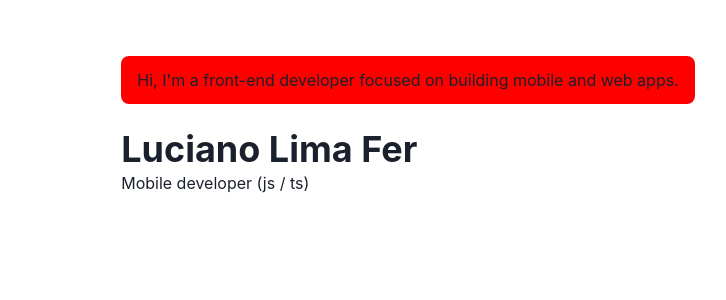
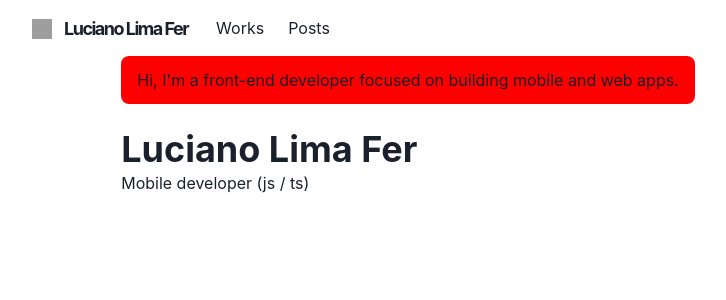
Before and after one commit to lucianolimafer/my-portfolio, a Next.js app: page / in a window 1280 px wide. Shown: the top 300 px of the page, without its empty margins (232-958 px from the left). Built offline with nearby package versions, Linux system fonts and the light colour scheme; grey boxes are pictures that could not be loaded.

Commit message:
:rocket: implement the navbar

```diff
--- a/src/components/layouts/main.js
+++ b/src/components/layouts/main.js
@@ -1,4 +1,5 @@
 import Head from 'next/head';
+import Navbar from '../../components/navbar';
 import { Box, Container } from '@chakra-ui/react';
 
 const Main = ({ children, router }) => {
@@ -8,6 +9,7 @@ const Main = ({ children, router }) => {
         <meta name="viewport" content="width=device-width, initial-scale=1"/>
         <title>Luciano Lima Fer</title>
       </Head>
+      <Navbar path={router.asPath} />
       <Container maxW="container.md" pt={14}>
         {children}
       </Container>
--- /dev/null
+++ b/src/components/navbar.js
@@ -0,0 +1,120 @@
+import Logo from "./logo";
+import NextLink from "next/link";
+import {
+  Container,
+  Box,
+  Link,
+  Stack,
+  Heading,
+  Flex,
+  Menu,
+  MenuItem,
+  MenuList,
+  MenuButton,
+  IconButton,
+  useColorModeValue
+} from '@chakra-ui/react';
+import { HamburgerIcon } from "@chakra-ui/icons";
+
+const LinkItem = ({ href, path, children, ...props }) => {
+  const isActive = path === href;
+  const inactiveColor = useColorModeValue('gray200', 'whiteAlpha.900');
+
+
+  return (
+    <NextLink href={href}>
+      <Link
+        p={2}
+        bg={isActive ? 'glassTeal' : undefined}
+        color={isActive ? '#202023' : inactiveColor}
+      >
+        {children}
+      </Link>
+    </NextLink>
+  );
+}
+
+const Navbar = props => {
+  const { path } = props;
+
+  return (
+    <Box
+      position="fixed"
+      as="nav"
+      w="100%"
+      bg={useColorModeValue('#ffffff40', '#202023')}
+      css={{ backdropFilter: 'blur(10px)' }}
+      zIndex={1}
+      {...props}
+    >
+      <Container
+        display="flex"
+        p={2}
+        maxW="container.md"
+        wrap="wrap"
+        align="center"
+        justify="space-between"
+      >
+        <Flex
+          align="center"
+          mr={5}
+        >
+          <Heading
+            as="h1"
+            size="lg"
+            letterSpacing={'tighter'}
+          >
+            <Logo />
+          </Heading>
+        </Flex>
+
+        <Stack
+          direction={{ base: 'column', md: 'row' }}
+          display={{ base: 'none', md: 'flex' }}
+          width={{ base: 'full', md: 'auto' }}
+          mt={{ base: 4, md: 0 }}
+          alignItems="center"
+          flexGrow={1}
+        >
+          <LinkItem path={path} href="/works">Works</LinkItem>
+          <LinkItem path={path} href="/posts">Posts</LinkItem>
+        </Stack>
+
+        <Box
+          flex={1}
+          align="right"
+        >
+          <Box
+            ml={2}
+            display={{ base: 'inline-block', md: 'none' }}
+          >
+            <Menu>
+              <MenuButton
+                as={IconButton}
+                icon={
+                  <HamburgerIcon />
+                }
+                variant="outline"
+                aria-label="Options"
+              />
+
+              <MenuList>
+                <NextLink href="/" passHref>
+                  <MenuItem as={Link}>About</MenuItem>
+                </NextLink>
+                <NextLink href="/works" passHref>
+                  <MenuItem as={Link}>Works</MenuItem>
+                </NextLink>
+                <NextLink href="/posts" passHref>
+                  <MenuItem as={Link}>Posts</MenuItem>
+                </NextLink>
+              </MenuList>
+            </Menu>
+          </Box>
+        </Box>
+      </Container>
+    </Box>
+  );
+};
+
+export default Navbar;
```
